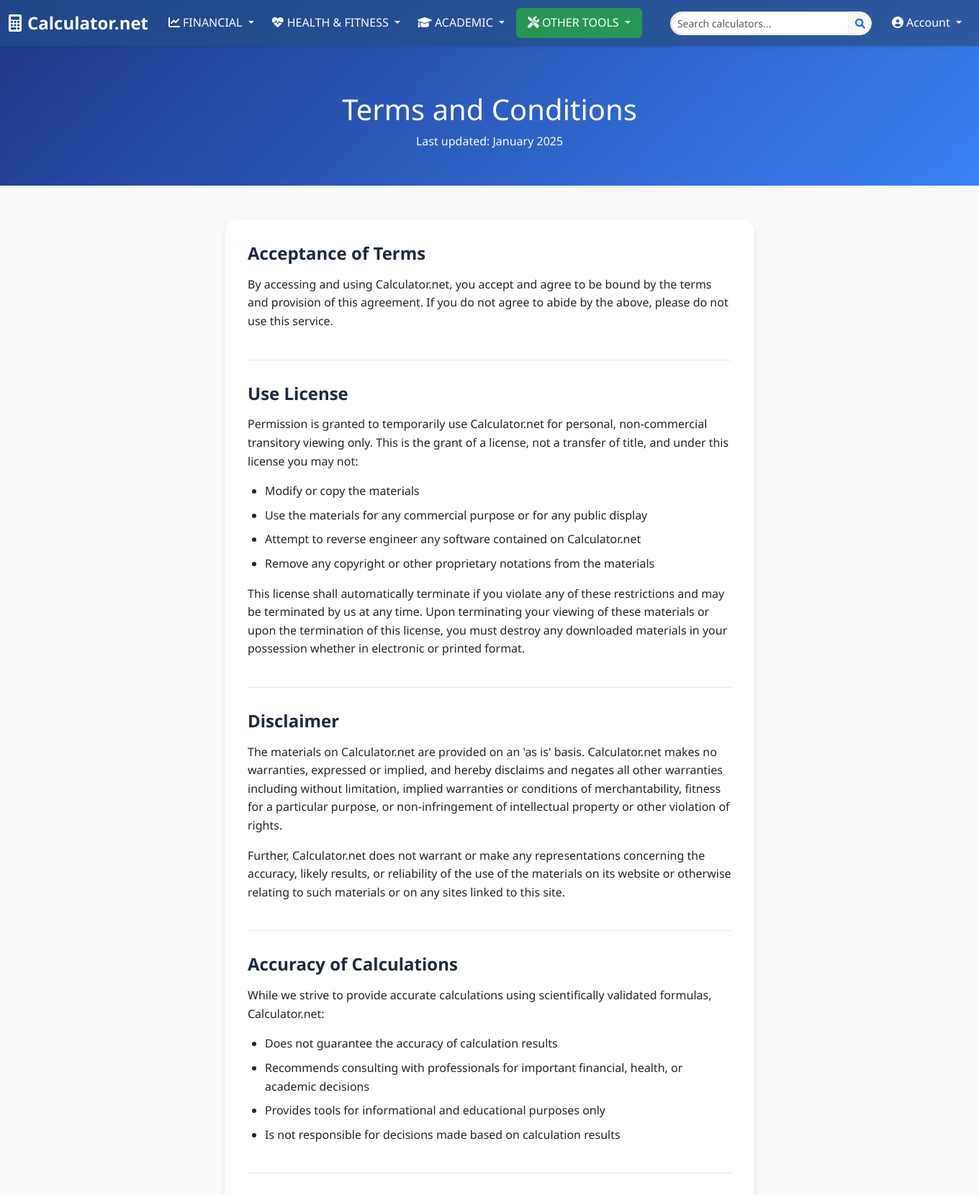
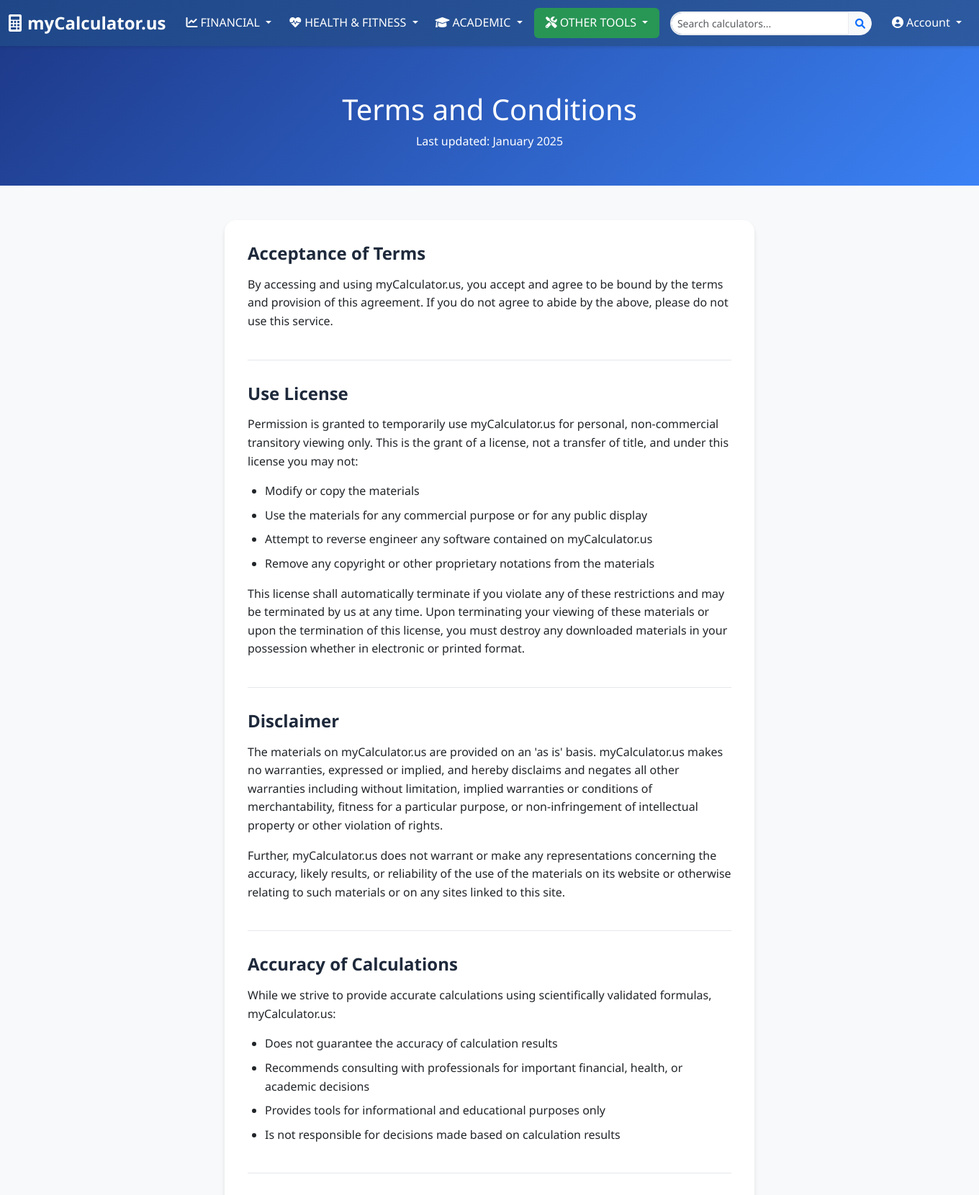
Before and after one commit to mani-django09/calc, a Django app: page /terms/ in a window 1360 px wide. Shown: the top 1661 px of the page at 72% size. Run offline with Django 5.2, Linux system fonts and the light colour scheme.

Commit message:
Initial commit with all files

```diff
--- a/calculators/static/robots.txt
+++ b/calculators/static/robots.txt
@@ -2,7 +2,7 @@
 Allow: /
 
 # Sitemap location
-Sitemap: https://calculator.net/sitemap.xml
+Sitemap: https://myCalculator.us/sitemap.xml
 
 # Crawl-delay for politeness
 Crawl-delay: 1
--- a/calculators/templates/calculators/about_us.html
+++ b/calculators/templates/calculators/about_us.html
@@ -8,7 +8,7 @@
     <div class="container">
         <div class="row">
             <div class="col-12 text-center">
-                <h1 class="page-title">About Calculator.net</h1>
+                <h1 class="page-title">About myCalculator.us</h1>
                 <p class="page-subtitle">Your trusted source for free, accurate online calculators</p>
             </div>
         </div>
@@ -21,7 +21,7 @@
             <!-- Mission Section -->
             <section class="content-section">
                 <h2 class="section-title">Our Mission</h2>
-                <p class="lead">At Calculator.net, we believe that powerful calculation tools should be accessible to everyone, free of charge. Our mission is to provide accurate, reliable, and easy-to-use online calculators that help people make informed decisions in their daily lives.</p>
+                <p class="lead">At myCalculator.us, we believe that powerful calculation tools should be accessible to everyone, free of charge. Our mission is to provide accurate, reliable, and easy-to-use online calculators that help people make informed decisions in their daily lives.</p>
 
                 <p>Whether you're calculating your BMI for health monitoring, determining loan payments for financial planning, computing your GPA for academic progress, or performing simple arithmetic, our tools are designed with precision and user experience in mind.</p>
             </section>
--- a/calculators/templates/calculators/age_calculator.html
+++ b/calculators/templates/calculators/age_calculator.html
@@ -200,7 +200,7 @@
 </div>
 
 <style>
-/* Calculator.net Style Replication */
+/* myCalculator.us Style Replication */
 .calculator-net-style {
     font-family: Arial, sans-serif;
     font-size: 14px;
--- a/calculators/templates/calculators/base.html
+++ b/calculators/templates/calculators/base.html
@@ -24,7 +24,7 @@
     <nav class="navbar navbar-expand-lg navbar-dark main-navbar" id="mainNavbar">
         <div class="container-fluid">
             <a class="navbar-brand fw-bold" href="{% url 'calculators:home' %}">
-                <i class="fas fa-calculator me-2"></i>Calculator.net
+                <i class="fas fa-calculator me-2"></i>myCalculator.us
             </a>
 
             <button class="navbar-toggler" type="button" data-bs-toggle="collapse" data-bs-target="#navbarNav">
@@ -171,7 +171,7 @@
     <nav class="navbar navbar-expand-lg navbar-dark sticky-header" id="stickyHeader">
         <div class="container-fluid">
             <a class="navbar-brand fw-bold" href="{% url 'calculators:home' %}">
-                <i class="fas fa-calculator me-2"></i>Calculator.net
+                <i class="fas fa-calculator me-2"></i>myCalculator.us
             </a>
 
             <!-- Quick Access Buttons -->
@@ -201,7 +201,7 @@
     <div class="offcanvas offcanvas-end" tabindex="-1" id="mobileMenu">
         <div class="offcanvas-header">
             <h5 class="offcanvas-title">
-                <i class="fas fa-calculator me-2"></i>Calculator.net
+                <i class="fas fa-calculator me-2"></i>myCalculator.us
             </h5>
             <button type="button" class="btn-close" data-bs-dismiss="offcanvas"></button>
         </div>
@@ -261,7 +261,7 @@
                     <div class="col-lg-4 col-md-6">
                         <div class="footer-brand">
                             <h3 class="brand-title">
-                                <i class="fas fa-calculator me-2"></i>Calculator.net
+                                <i class="fas fa-calculator me-2"></i>myCalculator.us
                             </h3>
                             <p class="brand-description">
                                 Your trusted source for free, accurate, and professional-grade online calculators.
@@ -403,7 +403,7 @@
                             <a href="#blog">Blog</a>
                         </div>
                         <p class="copyright">
-                            © 2008 - 2025 <a href="{% url 'calculators:home' %}">Calculator.net</a>.
+                            © 2008 - 2025 <a href="{% url 'calculators:home' %}">myCalculator.us</a>.
                             All rights reserved. Built with Django & Bootstrap.
                         </p>
                     </div>
@@ -412,7 +412,7 @@
                         <div class="contact-info">
                             <div class="contact-item">
                                 <i class="fas fa-envelope me-2"></i>
-                                <span>support@calculator.net</span>
+                                <span>support@myCalculator.us</span>
                             </div>
                             <div class="contact-item">
                                 <i class="fas fa-clock me-2"></i>
--- a/calculators/templates/calculators/calorie_calculator.html
+++ b/calculators/templates/calculators/calorie_calculator.html
@@ -877,7 +877,7 @@
   },
   "provider": {
     "@type": "Organization",
-    "name": "Calculator.net",
+    "name": "myCalculator.us",
     "url": "{% url 'calculators:home' %}"
   },
   "featureList": [
--- a/calculators/templates/calculators/contact_us.html
+++ b/calculators/templates/calculators/contact_us.html
@@ -74,7 +74,7 @@
                                 <i class="fas fa-envelope"></i>
                             </div>
                             <h4>Email Support</h4>
-                            <p>support@calculator.net</p>
+                            <p>support@myCalculator.us</p>
                             <small>We typically respond within 24 hours</small>
                         </div>
                     </div>
--- a/calculators/templates/calculators/loan_calculator.html
+++ b/calculators/templates/calculators/loan_calculator.html
@@ -880,7 +880,7 @@
   },
   "provider": {
     "@type": "Organization",
-    "name": "Calculator.net",
+    "name": "myCalculator.us",
     "url": "{% url 'calculators:home' %}"
   },
   "featureList": [
--- a/calculators/templates/calculators/percentage_calculator.html
+++ b/calculators/templates/calculators/percentage_calculator.html
@@ -1184,7 +1184,7 @@
   },
   "provider": {
     "@type": "Organization",
-    "name": "Calculator.net",
+    "name": "myCalculator.us",
     "url": "{% url 'calculators:home' %}"
   },
   "featureList": [
--- a/calculators/templates/calculators/privacy_policy.html
+++ b/calculators/templates/calculators/privacy_policy.html
@@ -21,7 +21,7 @@
             <div class="privacy-content">
                 <section class="content-section">
                     <h2>Information We Collect</h2>
-                    <p>At Calculator.net, we are committed to protecting your privacy. We collect minimal information to provide our services:</p>
+                    <p>At myCalculator.us, we are committed to protecting your privacy. We collect minimal information to provide our services:</p>
 
                     <h4>Information You Don't Need to Provide</h4>
                     <ul>
@@ -115,7 +115,7 @@
                     <h2>Contact Us</h2>
                     <p>If you have any questions about this Privacy Policy, please contact us:</p>
                     <ul>
-                        <li>Email: privacy@calculator.net</li>
+                        <li>Email: privacy@myCalculator.us</li>
                         <li>Contact form: <a href="{% url 'calculators:contact_us' %}">Contact Us</a></li>
                     </ul>
                 </section>
--- a/calculators/templates/calculators/terms_conditions.html
+++ b/calculators/templates/calculators/terms_conditions.html
@@ -21,16 +21,16 @@
             <div class="terms-content">
                 <section class="content-section">
                     <h2>Acceptance of Terms</h2>
-                    <p>By accessing and using Calculator.net, you accept and agree to be bound by the terms and provision of this agreement. If you do not agree to abide by the above, please do not use this service.</p>
+                    <p>By accessing and using myCalculator.us, you accept and agree to be bound by the terms and provision of this agreement. If you do not agree to abide by the above, please do not use this service.</p>
                 </section>
 
                 <section class="content-section">
                     <h2>Use License</h2>
-                    <p>Permission is granted to temporarily use Calculator.net for personal, non-commercial transitory viewing only. This is the grant of a license, not a transfer of title, and under this license you may not:</p>
+                    <p>Permission is granted to temporarily use myCalculator.us for personal, non-commercial transitory viewing only. This is the grant of a license, not a transfer of title, and under this license you may not:</p>
                     <ul>
                         <li>Modify or copy the materials</li>
                         <li>Use the materials for any commercial purpose or for any public display</li>
-                        <li>Attempt to reverse engineer any software contained on Calculator.net</li>
+                        <li>Attempt to reverse engineer any software contained on myCalculator.us</li>
                         <li>Remove any copyright or other proprietary notations from the materials</li>
                     </ul>
 <p>This license shall automatically terminate if you violate any of these restrictions and may be terminated by us at any time. Upon terminating your viewing of these materials or upon the termination of this license, you must destroy any downloaded materials in your possession whether in electronic or printed format.</p>
@@ -38,14 +38,14 @@
 
                 <section class="content-section">
                     <h2>Disclaimer</h2>
-                    <p>The materials on Calculator.net are provided on an 'as is' basis. Calculator.net makes no warranties, expressed or implied, and hereby disclaims and negates all other warranties including without limitation, implied warranties or conditions of merchantability, fitness for a particular purpose, or non-infringement of intellectual property or other violation of rights.</p>
+                    <p>The materials on myCalculator.us are provided on an 'as is' basis. myCalculator.us makes no warranties, expressed or implied, and hereby disclaims and negates all other warranties including without limitation, implied warranties or conditions of merchantability, fitness for a particular purpose, or non-infringement of intellectual property or other violation of rights.</p>
 
-                    <p>Further, Calculator.net does not warrant or make any representations concerning the accuracy, likely results, or reliability of the use of the materials on its website or otherwise relating to such materials or on any sites linked to this site.</p>
+                    <p>Further, myCalculator.us does not warrant or make any representations concerning the accuracy, likely results, or reliability of the use of the materials on its website or otherwise relating to such materials or on any sites linked to this site.</p>
                 </section>
 
                 <section class="content-section">
                     <h2>Accuracy of Calculations</h2>
-                    <p>While we strive to provide accurate calculations using scientifically validated formulas, Calculator.net:</p>
+                    <p>While we strive to provide accurate calculations using scientifically validated formulas, myCalculator.us:</p>
                     <ul>
                         <li>Does not guarantee the accuracy of calculation results</li>
                         <li>Recommends consulting with professionals for important financial, health, or academic decisions</li>
@@ -56,12 +56,12 @@
 
                 <section class="content-section">
                     <h2>Limitations</h2>
-                    <p>In no event shall Calculator.net or its suppliers be liable for any damages (including, without limitation, damages for loss of data or profit, or due to business interruption) arising out of the use or inability to use the materials on Calculator.net, even if Calculator.net or a Calculator.net authorized representative has been notified orally or in writing of the possibility of such damage. Because some jurisdictions do not allow limitations on implied warranties, or limitations of liability for consequential or incidental damages, these limitations may not apply to you.</p>
+                    <p>In no event shall myCalculator.us or its suppliers be liable for any damages (including, without limitation, damages for loss of data or profit, or due to business interruption) arising out of the use or inability to use the materials on myCalculator.us, even if myCalculator.us or a myCalculator.us authorized representative has been notified orally or in writing of the possibility of such damage. Because some jurisdictions do not allow limitations on implied warranties, or limitations of liability for consequential or incidental damages, these limitations may not apply to you.</p>
                 </section>
 
                 <section class="content-section">
                     <h2>Acceptable Use</h2>
-                    <p>You agree to use Calculator.net only for lawful purposes and in a way that does not infringe the rights of, restrict or inhibit anyone else's use and enjoyment of the website. Prohibited behavior includes:</p>
+                    <p>You agree to use myCalculator.us only for lawful purposes and in a way that does not infringe the rights of, restrict or inhibit anyone else's use and enjoyment of the website. Prohibited behavior includes:</p>
                     <ul>
                         <li>Harassing or causing distress or inconvenience to any other user</li>
                         <li>Transmitting obscene or offensive content</li>
@@ -83,14 +83,14 @@
 
                 <section class="content-section">
                     <h2>Changes to Terms</h2>
-                    <p>Calculator.net reserves the right to revise these terms of service at any time without notice. By using this website you are agreeing to be bound by the then current version of these terms of service.</p>
+                    <p>myCalculator.us reserves the right to revise these terms of service at any time without notice. By using this website you are agreeing to be bound by the then current version of these terms of service.</p>
                 </section>
 
                 <section class="content-section">
                     <h2>Contact Information</h2>
                     <p>If you have any questions about these Terms and Conditions, please contact us:</p>
                     <ul>
-                        <li>Email: legal@calculator.net</li>
+                        <li>Email: legal@myCalculator.us</li>
                         <li>Contact form: <a href="{% url 'calculators:contact_us' %}">Contact Us</a></li>
                     </ul>
                 </section>
--- a/calculators/views.py
+++ b/calculators/views.py
@@ -393,9 +393,9 @@
 
 def about_us(request):
     context = {
-        'page_title': 'About Us - Calculator.net | Free Online Calculators',
-        'meta_description': 'Learn about Calculator.net - your trusted source for free, accurate online calculators. Discover our mission to provide professional-grade calculation tools for everyone.',
-        'meta_keywords': 'about calculator.net, online calculator company, free calculation tools, calculator website'
+        'page_title': 'About Us - myCalculator.us | Free Online Calculators',
+        'meta_description': 'Learn about myCalculator.us - your trusted source for free, accurate online calculators. Discover our mission to provide professional-grade calculation tools for everyone.',
+        'meta_keywords': 'about myCalculator.us, online calculator company, free calculation tools, calculator website'
     }
     return render(request, 'calculators/about_us.html', context)
 
@@ -413,7 +413,7 @@
                     f'Contact Form: {subject}',
                     f'From: {name} ({email})\n\nMessage:\n{message}',
                     email,
-                    ['support@calculator.net'],  # Replace with your email
+                    ['support@myCalculator.us'],  # Replace with your email
                     fail_silently=False,
                 )
                 messages.success(request, 'Thank you for your message! We\'ll get back to you soon.')
@@ -424,24 +424,24 @@
             messages.error(request, 'Please fill in all required fields.')
 
     context = {
-        'page_title': 'Contact Us - Calculator.net | Get in Touch',
-        'meta_description': 'Contact Calculator.net for support, feedback, or questions about our free online calculators. We\'re here to help with all your calculation needs.',
-        'meta_keywords': 'contact calculator.net, calculator support, feedback, help, customer service'
+        'page_title': 'Contact Us - myCalculator.us | Get in Touch',
+        'meta_description': 'Contact myCalculator.us for support, feedback, or questions about our free online calculators. We\'re here to help with all your calculation needs.',
+        'meta_keywords': 'contact myCalculator.us, calculator support, feedback, help, customer service'
     }
     return render(request, 'calculators/contact_us.html', context)
 
 def privacy_policy(request):
     context = {
-        'page_title': 'Privacy Policy - Calculator.net | Your Privacy Matters',
-        'meta_description': 'Read Calculator.net\'s privacy policy to understand how we protect your personal information and ensure your privacy while using our free online calculators.',
+        'page_title': 'Privacy Policy - myCalculator.us | Your Privacy Matters',
+        'meta_description': 'Read myCalculator.us\'s privacy policy to understand how we protect your personal information and ensure your privacy while using our free online calculators.',
         'meta_keywords': 'privacy policy, data protection, personal information, calculator privacy'
     }
     return render(request, 'calculators/privacy_policy.html', context)
 
 def terms_conditions(request):
     context = {
-        'page_title': 'Terms and Conditions - Calculator.net | Terms of Use',
-        'meta_description': 'Read the terms and conditions for using Calculator.net\'s free online calculators. Understand your rights and responsibilities as a user.',
+        'page_title': 'Terms and Conditions - myCalculator.us | Terms of Use',
+        'meta_description': 'Read the terms and conditions for using myCalculator.us\'s free online calculators. Understand your rights and responsibilities as a user.',
         'meta_keywords': 'terms and conditions, terms of use, calculator terms, legal information'
     }
     return render(request, 'calculators/terms_conditions.html', context)
@@ -452,8 +452,8 @@
 
     context = {
         'calculators': calculators,
-        'page_title': 'Sitemap - Calculator.net | Find All Our Tools',
-        'meta_description': 'Navigate Calculator.net easily with our sitemap. Find all our free online calculators, tools, and pages in one convenient location.',
+        'page_title': 'Sitemap - myCalculator.us | Find All Our Tools',
+        'meta_description': 'Navigate myCalculator.us easily with our sitemap. Find all our free online calculators, tools, and pages in one convenient location.',
         'meta_keywords': 'sitemap, calculator list, navigation, website map, all calculators'
     }
     return render(request, 'calculators/sitemap.html', context)
```
